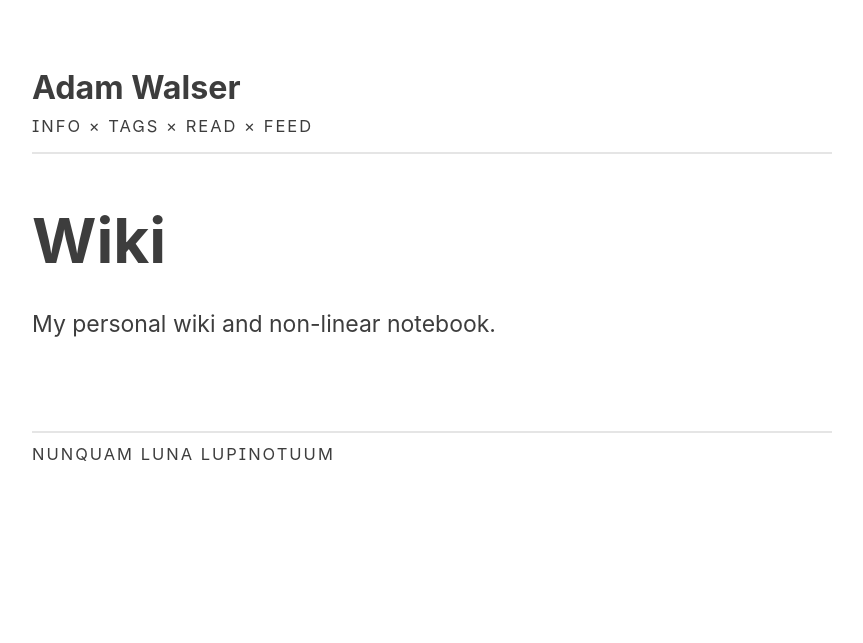
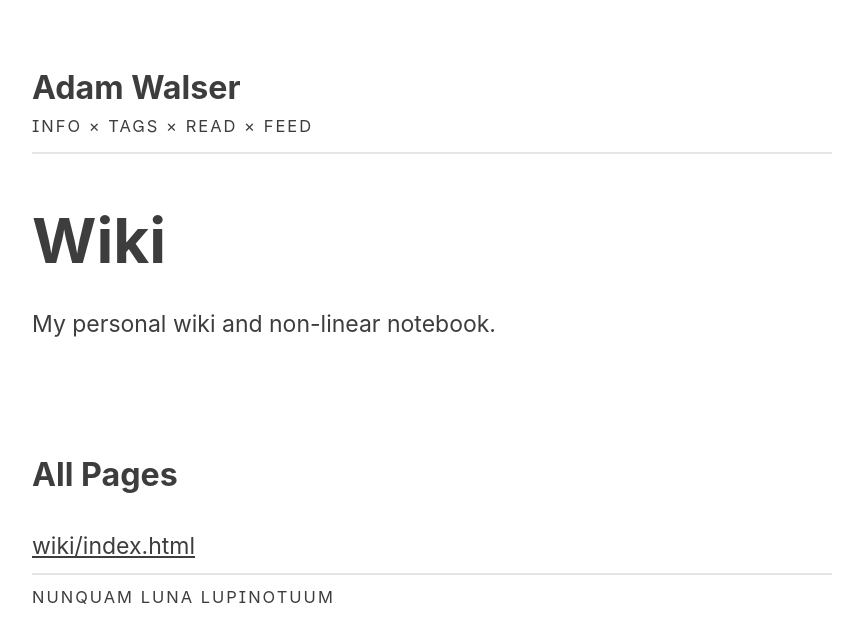
Before and after one commit to ajpwalser/ajpwalser.github.io, a Jekyll site: the page built from wiki/index.html, in a window 1280 px wide. Shown: the top 643 px of the page, without its empty margins (208-1071 px from the left). Built offline with Jekyll 4.4.1, drawn with Linux system fonts in a browser that asks for light colours; some web fonts are replaced.

Commit message:
Update index.html

```diff
--- a/wiki/index.html
+++ b/wiki/index.html
@@ -6,4 +6,22 @@ description: My personal wiki
 
 <h2>Wiki</h2>
 <p class="first">My personal wiki and non-linear notebook.</p>
+
+<!-- Credit Tom Critchlow. -->
+{% assign folders = site.pages | where_exp:"item", "item.path contains 'wiki'" %}
+{% assign wikifolders = "" | split:"" %}
+{% for folder in folders %}
+{% assign tempvar = folder.path | split:"/" %}
+{% assign wikifolders = wikifolders | push:tempvar[1] %}
+{% endfor %}
+{% assign wikifolders = wikifolders | uniq | sort %}
+
 <div class="spacer"></div>
+
+<h3>All Pages</h3>
+
+{% assign folder1 = site.pages | where_exp: "item" , "item.path contains 'wiki'" | sort:"path" %}
+{% for item in folder1 %}
+<a href="{{ item.url }}">{{item.path}}</a>
+<br>
+{% endfor %}
```
